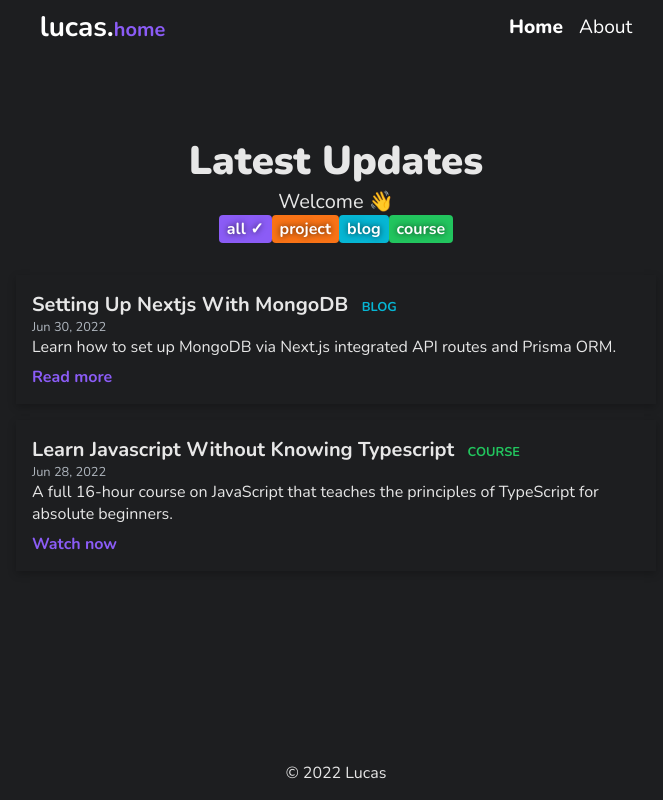
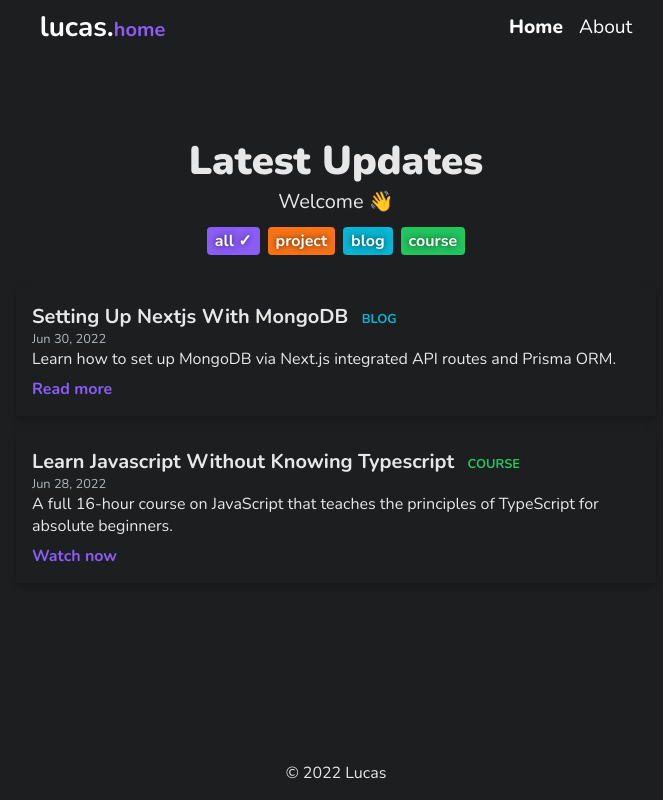
Before and after one commit to lpatronr/personal-website, a Next.js app: page / in a window 1280 px wide. Shown: the whole page, without its empty margins (304-967 px from the left). Built offline with nearby package versions, Linux system fonts and the light colour scheme.

Commit message:
Add styles for the buttons

```diff
--- a/styles/home.module.scss
+++ b/styles/home.module.scss
@@ -17,6 +17,14 @@
   font-weight: normal;
 }
 
+.buttonsContainer {
+  display: flex;
+  gap: 0.5rem;
+  align-items: center;
+  justify-content: center;
+  margin-top: 0.75rem;
+}
+
 .grid {
   display: grid;
   margin-top: 2rem;
```
